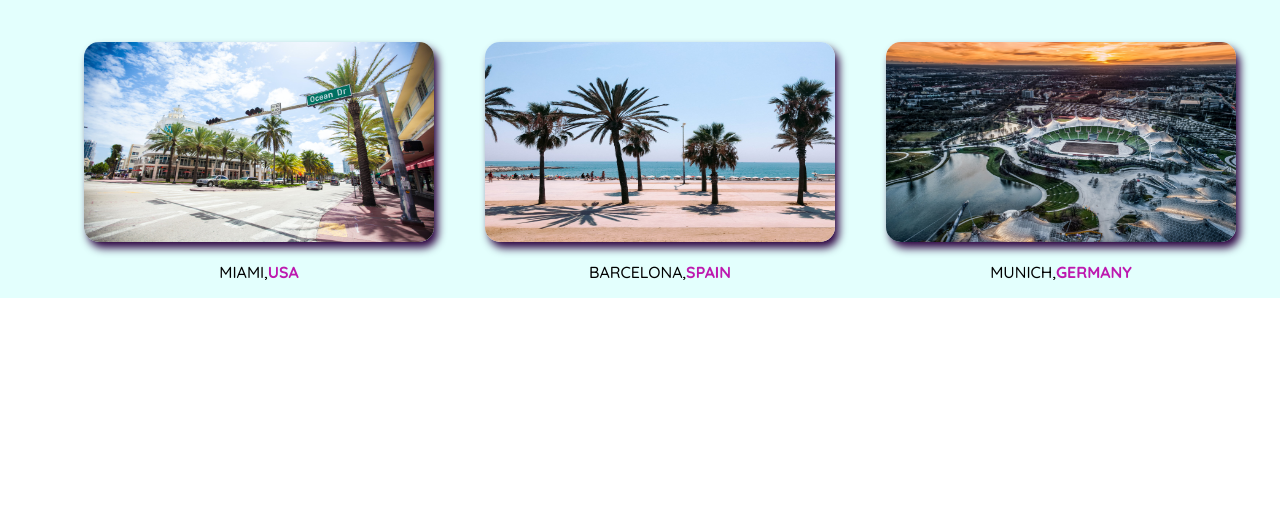
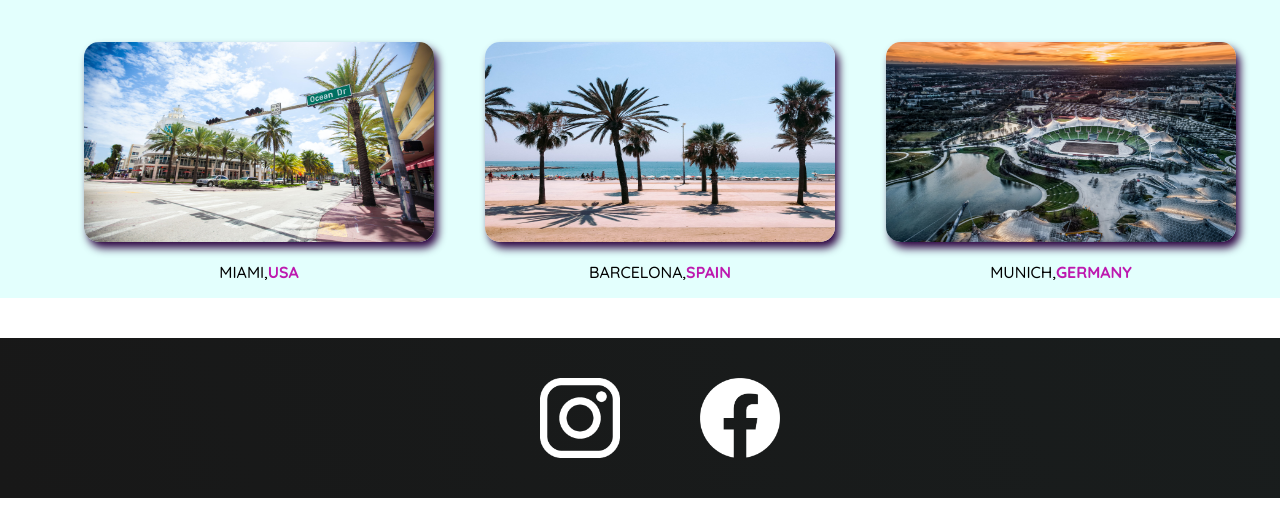
Before and after one commit to emrekocadere/travel-goals, a plain HTML site: page index.html in a window 1280 px wide. Shown: the part 762-1276 px from the top of the page. Before the commit the page ends 1084 px from the top, so only its background shows below. Drawn offline with Linux system fonts and the light colour scheme.

Commit message:
feat: add footer

```diff
--- a/index.css
+++ b/index.css
@@ -118,3 +118,23 @@ nav ul {
 .photo strong{
   color:rgb(189, 25, 175);
 }
+
+footer{
+  background:linear-gradient(70deg,rgb(24,24,24),rgb(25,29,29))
+}
+
+footer li{
+  width:80px;
+  height: 80px;
+  margin:40px;
+}
+footer img{
+  width: 100%;
+  height: 100%;
+}
+footer ul{
+  list-style: none;
+  display: flex;
+  justify-content: center;
+
+}
--- a/index.html
+++ b/index.html
@@ -57,6 +57,16 @@
         </ul>
       </section>
     </main>
-    <footer> </footer>
+    <footer>
+      <ul>
+        <li>
+          <a href="https://www.instagram.com"><img src="Icons/insta.png" alt="instagram"></a>
+        </li>
+        <li>
+          <a href="https://www.facebook.com"><img src="Icons/facebook.png" alt="facebook"></a>
+        </li>
+      </ul>
+
+    </footer>
   </body>
 </html>
```
Also changed, not shown: Icons/facebook.png (added), Icons/insta.png (added).
